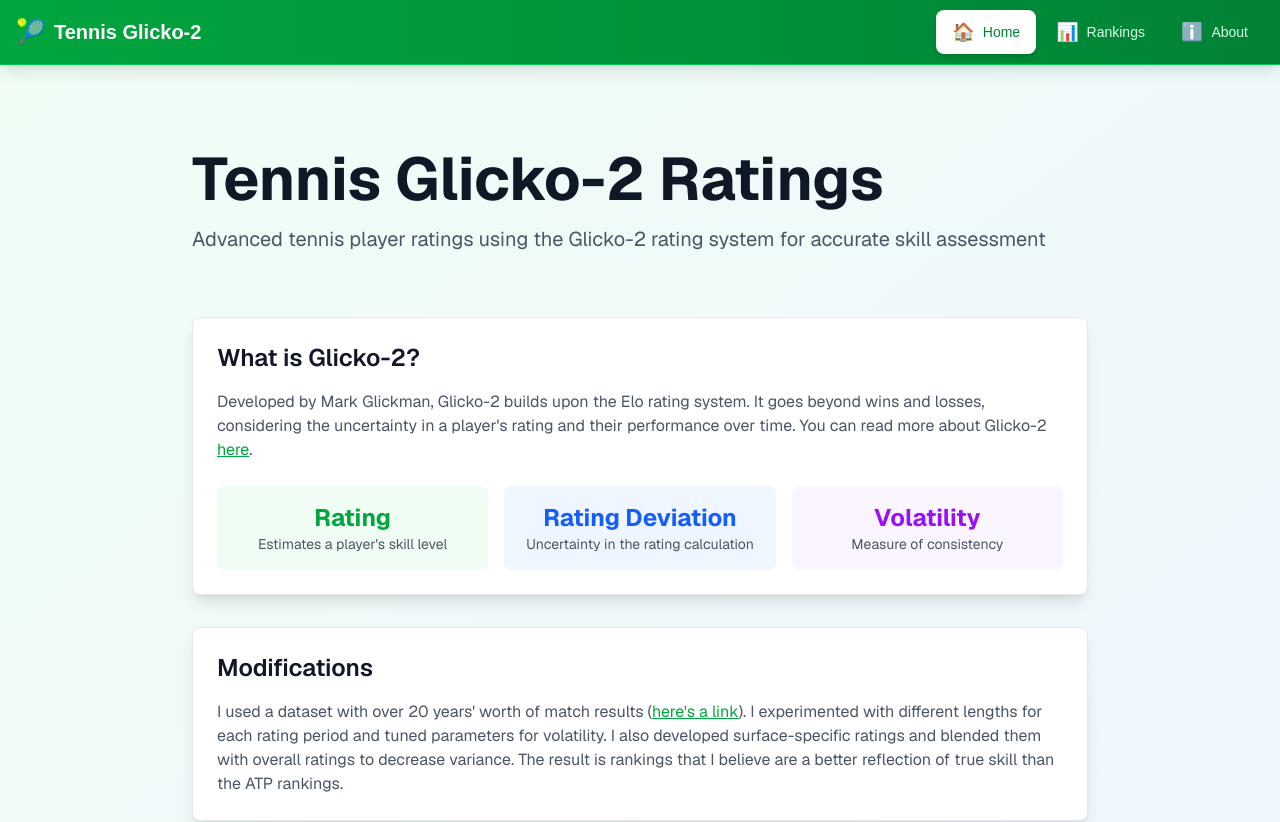
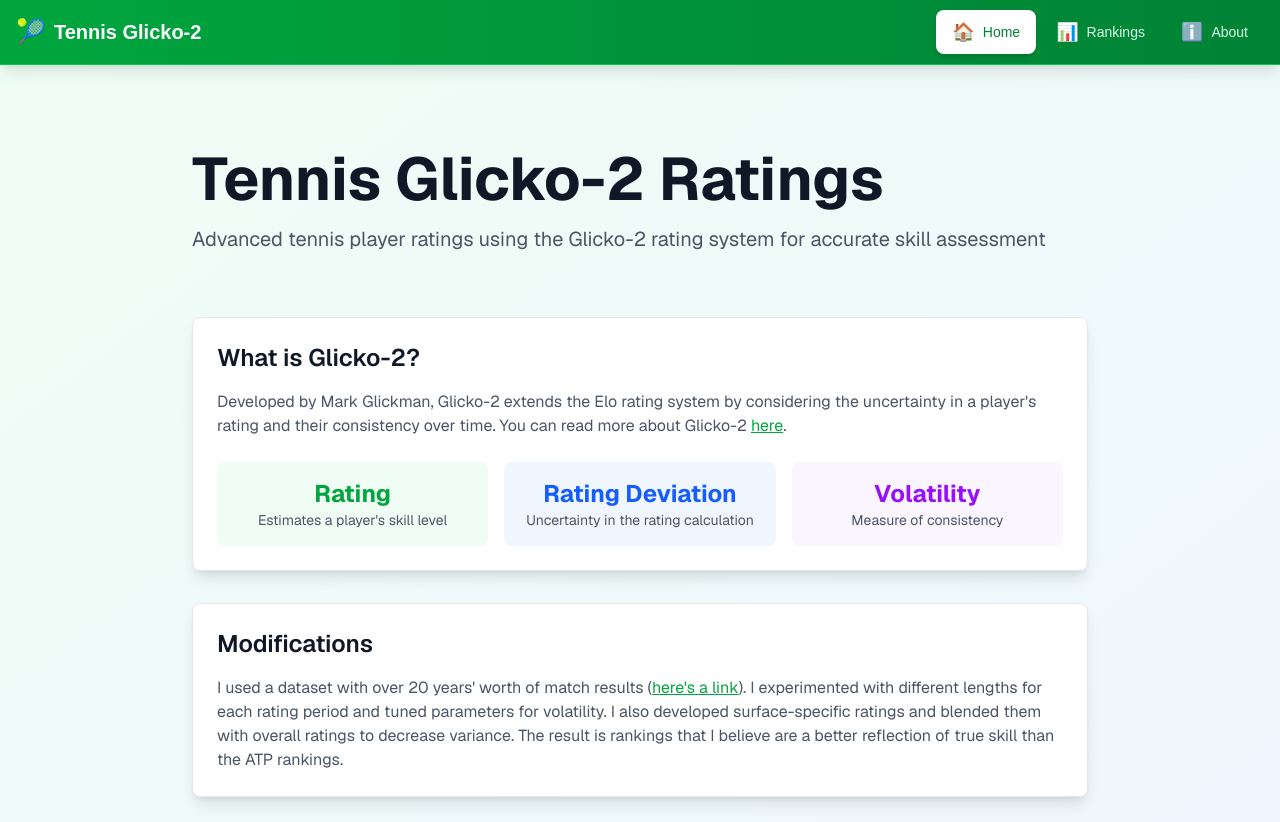
Before and after one commit to devenhagen/tennis-ratings-website, a Next.js app: page / in a window 1280 px wide. Shown: the top 822 px of the page. Built offline with nearby package versions, Linux system fonts and the light colour scheme.

Commit message:
Update page.tsx

```diff
--- a/app/page.tsx
+++ b/app/page.tsx
@@ -23,8 +23,7 @@ export default function Home() {
             What is Glicko-2?
           </h2>
           <p className="text-gray-600 dark:text-gray-300 mb-4">
-            Developed by Mark Glickman, Glicko-2 builds upon the Elo rating system.
-            It goes beyond wins and losses, considering the uncertainty in a player's rating and their performance over time. You can read more about Glicko-2{' '}
+            Developed by Mark Glickman, Glicko-2 extends the Elo rating system by considering the uncertainty in a player's rating and their consistency over time. You can read more about Glicko-2{' '}
             <a
               href="https://www.glicko.net/glicko/glicko2.pdf"
               target="_blank"
```
